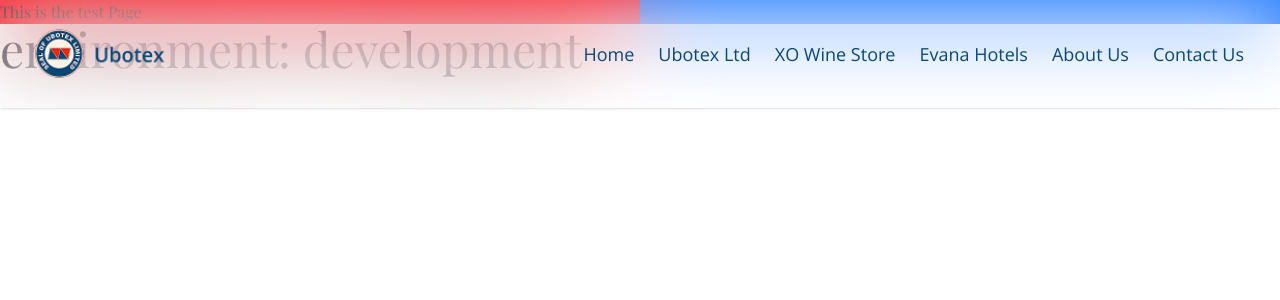
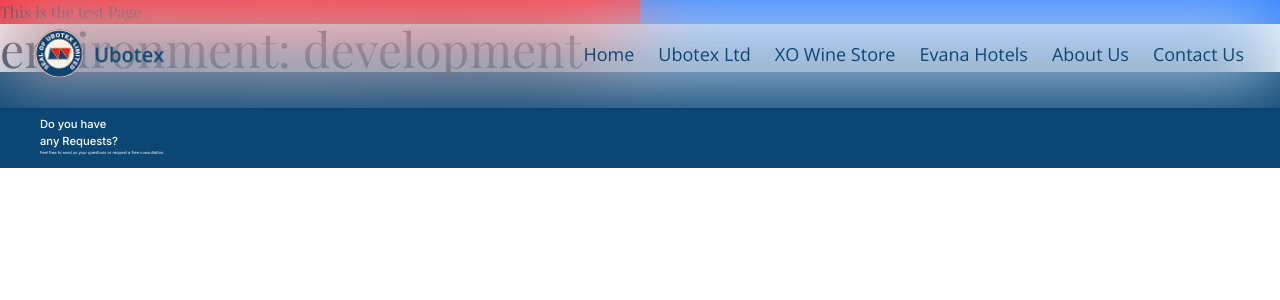
Before and after one commit to liljdot/Ubotex-main, a Next.js app: page /test in a window 1280 px wide. Shown: the top 300 px of the page. Built offline with nearby package versions, Linux system fonts and the light colour scheme; a web font is replaced by a local one.

Commit message:
Add Footer component and background image to layout

```diff
--- /dev/null
+++ b/src/app/components/Footer.tsx
@@ -0,0 +1,28 @@
+import { Inter } from "next/font/google";
+
+const inter = Inter({
+    variable: "--font-inter",
+    subsets: ["latin"]
+})
+
+const Footer: React.FC = () => {
+
+    return (
+        <>
+        <footer className="w-full bg-primary">
+            <div className="w-screen max-w-450 flex flex-col px-10 pt-11 pb-3">
+                <div className={`flex flex-row justify-between ${inter.className}`}>
+                    <div className="flex flex-col text-neutral">
+                        <h4 className="text-[0.7rem] font-medium max-w-20">Do you have
+                        any Requests?</h4>
+
+                        <p className="text-[0.25rem]">Feel free to send us your questions or request a free consultation.</p>
+                    </div>
+                </div>
+            </div>
+        </footer>
+        </>
+    )
+}
+
+export default Footer;
--- a/src/app/layout.tsx
+++ b/src/app/layout.tsx
@@ -2,6 +2,7 @@
 import { Geist, Geist_Mono, Playfair_Display } from "next/font/google";
 import "./globals.css";
 import Navbar from "./components/Navbar";
+import Footer from "./components/Footer";
 
 const geistSans = Geist({
   variable: "--font-geist-sans",
@@ -36,6 +37,7 @@
       >
         <Navbar />
         {children}
+        <Footer />
       </body>
     </html>
   );
```
Also changed, not shown: src/app/assets/blueprint-bg.png (added).
